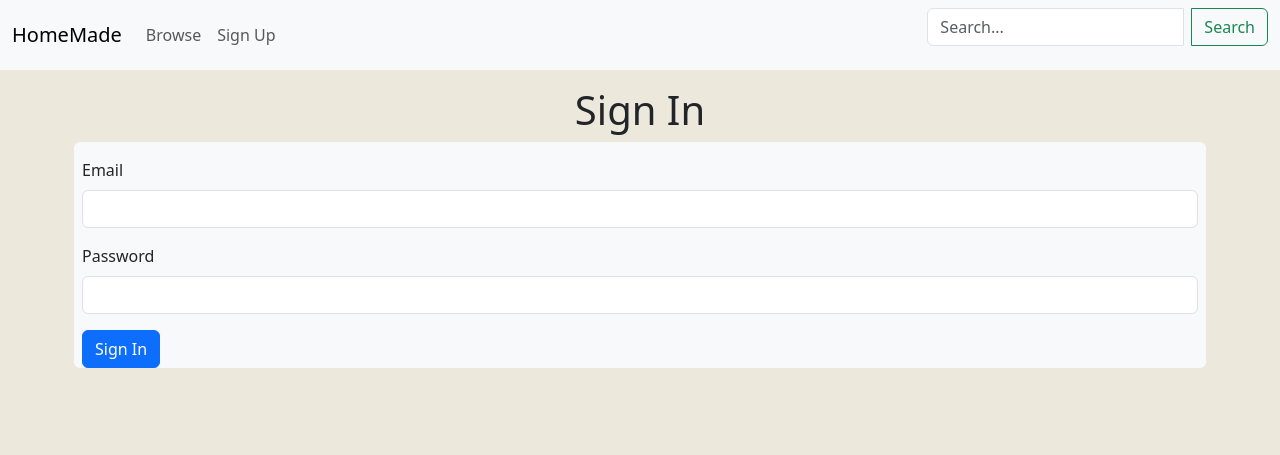
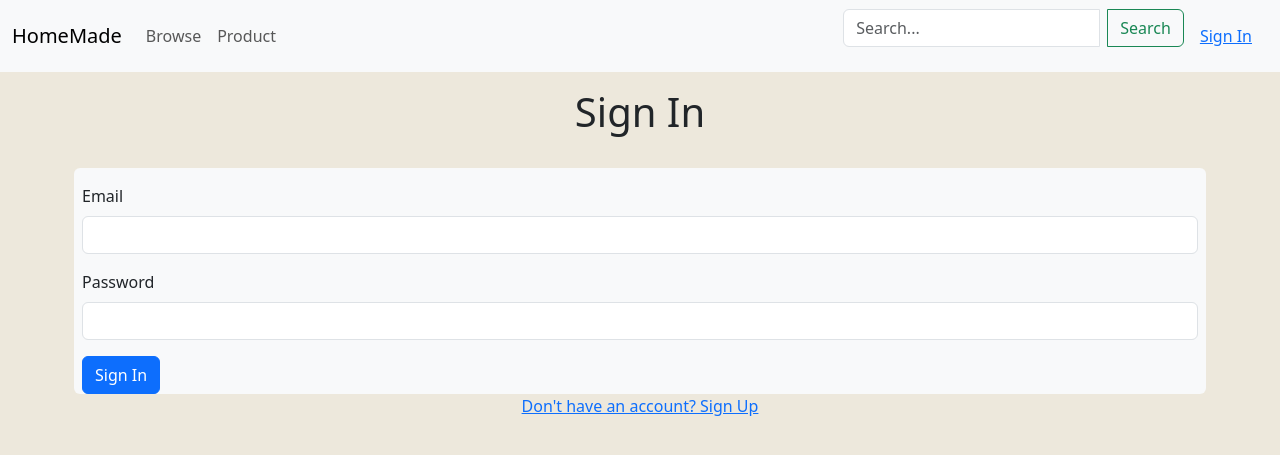
Before and after one commit to itsasamantha/homemadejems, a Flask app: page /sign_in in a window 1280 px wide. Shown: the top 455 px of the page. Run offline with Flask 3, Linux system fonts and the light colour scheme.

Commit message:
signin/up better now

```diff
--- a/main.py
+++ b/main.py
@@ -1,4 +1,7 @@
-from flask import Flask, render_template, request, redirect, flash
+from flask import Flask, render_template, request, redirect, flash, abort
+
+import flask_login
+
 import pymysql
 from dynaconf import Dynaconf
 
@@ -10,6 +13,24 @@ conf = Dynaconf(
 )
 
 app.secret_key = conf.secret_key
+
+login_manager = flask_login.LoginManager()
+login_manager.init_app(app)
+
+
+class User:
+    is_authenticated = True
+    is_anonymous = False
+    is_active = True
+
+    def __init__(self, user_id, email, first_name, last_name):
+        self.id = user_id
+        self.email = email
+        self.first_name = first_name
+        self.last_name = last_name
+
+    def get_id(self):
+        return str(self.id)
 
 
 def connect_db():
@@ -23,6 +44,22 @@ def connect_db():
     )
 
     return conn
+
+
+@login_manager.user_loader
+def load_user(user_id):
+    conn = connect_db()
+    cursor = conn.cursor()
+    cursor.execute(f"SELECT * FROM `Customer` WHERE `id` = {user_id};")
+
+    result = cursor.fetchone()
+
+    cursor.close()
+    conn.close()
+
+    if result is not None:
+        return User(result["id"], result["email"], result["first_name"],result["last_name"])
+
 
 @app.route("/")
 def index():
@@ -50,49 +87,102 @@ def product_browse():
     return render_template("browse.html.jinja", products = results)
 
 
-@app.route("/product")
-def product():
-    return render_template("product.html.jinja")
+@app.route("/product/<product_id>")
+def product(product_id):
+    conn = connect_db()
 
-@app.route("/sign_in")
-def sign_in():
-    return render_template("sign_in.html.jinja")
+    cursor = conn.cursor()
+    cursor.execute(f"SELECT * FROM `Products` WHERE `id` = {product_id};")
+
+    result = cursor.fetchone()
+
+    if result is None:
+        abort(404)
+
+    cursor.close()
+    conn.close()
+
+    return render_template("product.html.jinja", product = result)
+
+
 
 @app.route("/sign_up", methods = ["POST","GET"])
 def sign_up():
-    if request.method == "POST":
-        first_name = request.form["first_name"]
-        last_name = request.form["last_name"]
-        email = request.form["email"]
-        password = request.form["password"]
-        confirm_password = request.form["confirm_password"]
-        address = request.form["address"]
+    if flask_login.current_user.is_authenticated:
+        return redirect("/")
+    else:
+        if request.method == "POST":
+            first_name = request.form["first_name"]
+            last_name = request.form["last_name"]
+            email = request.form["email"]
+            password = request.form["password"]
+            confirm_password = request.form["confirm_password"]
+            address = request.form["address"]
 
-        if password != confirm_password:
-            flash("Your passwords do not match.")
-            return render_template("sign_up.html.jinja")
-        else:
-            if len(password) < 10:
-                flash("Your password should be at least 10 characters.")
+            if password != confirm_password:
+                flash("Your passwords do not match.")
+                return render_template("sign_up.html.jinja")
             else:
-                conn = connect_db()
+                if len(password) < 10:
+                    flash("Your password should be at least 10 characters.")
+                else:
+                    conn = connect_db()
 
-                cursor = conn.cursor()
-                try:
-                    cursor.execute(f"""
-                    INSERT INTO `Customer`
-                        (`first_name`, `last_name`,`email`,`password`, `address`)
-                        VALUES
-                            ('{first_name}', '{last_name}', '{email}', '{password}', '{address}');
+                    cursor = conn.cursor()
+                    try:
+                        cursor.execute(f"""
+                        INSERT INTO `Customer`
+                            (`first_name`, `last_name`,`email`,`password`, `address`)
+                            VALUES
+                                ('{first_name}', '{last_name}', '{email}', '{password}', '{address}');
 
-                    """)
-                except pymysql.err.IntegrityError:
-                    flash("There is already an account with this email.")
-                else:
-                    return redirect("/sign_in")
-                finally:
-                    cursor.close()
-                    conn.close()
+                        """)
+                    except pymysql.err.IntegrityError:
+                        flash("There is already an account with this email.")
+                    else:
+                        return redirect("/sign_in")
+                    finally:
+                        cursor.close()
+                        conn.close()
+        return render_template("sign_up.html.jinja")
+
+@app.route("/sign_in",methods = ["POST","GET"])
+def sign_in():
+    if flask_login.current_user.is_authenticated:
+        return redirect("/")
+    else:
+        if request.method == "POST":
+            email = request.form["email"].strip()
+            password = request.form["password"]
+
+            conn = connect_db()
+            cursor = conn.cursor()
 
 
-    return render_template("sign_up.html.jinja")
+
+            cursor.execute(f"SELECT * FROM `Customer` WHERE `email` = '{email}';")
+            result = cursor.fetchone()
+
+            if result is None:
+                flash("Your email or password is incorrect")
+            elif password != result["password"]:
+                flash("Your email or password is incorrect")
+            else:
+                user = User(result["id"], result["email"], result["first_name"],result["last_name"])
+                flask_login.login_user(user)
+
+                return redirect('/')
+
+
+        return render_template("sign_in.html.jinja")
+
+
+@app.route('/logout')
+def logout():
+    flask_login.logout_user()
+    return redirect('/')
+
+@app.route('/cart')
+@flask_login.login_required
+def cart():
+    return "cart page"
--- a/templates/Components/navbar.html.jinja
+++ b/templates/Components/navbar.html.jinja
@@ -13,8 +13,11 @@
           <a class="nav-link" href="/browse">Browse</a>
         </li>
         <li class="nav-item">
-          <a class="nav-link" href="/sign_up"> Sign Up</a>
+          <a class="nav-link" href="/product"> Product</a>
         </li>
+        {# <li class="nav-item">
+          <a class="nav-link" href="/sign_in"> Sign In</a>
+        </li> #}
         {# <li class="nav-item dropdown">
           <a class="nav-link dropdown-toggle" href="#" role="button" data-bs-toggle="dropdown" aria-expanded="false">
             Dropdown
@@ -36,6 +39,21 @@
           <button class="btn btn-outline-success" type="submit">Search</button>
         </div>
       </form>
+      {% if current_user.is_authenticated %}
+        <div class="dropdown">
+          <p class="dropdown-toggle p-3"  data-bs-toggle="dropdown" aria-expanded="false">
+            hi, {{current_user.first_name}}
+          </p>
+          <ul class="dropdown-menu">
+            <li><a class="dropdown-item" href="/logout">Logout</a></li>
+            {# <li><a class="dropdown-item" href="#">Another action</a></li>
+            <li><hr class="dropdown-divider"></li>
+            <li><a class="dropdown-item" href="#">Something else here</a></li> #}
+          </ul>
+        </div>
+      {% else %}
+        <a class= "p-3"href="/sign_in">Sign In</a>
+      {% endif %}
     </div>
   </div>
 </nav>
--- a/templates/sign_in.html.jinja
+++ b/templates/sign_in.html.jinja
@@ -9,9 +9,17 @@
   <body style="background-color: #EDE8DC">
     {% include "Components/navbar.html.jinja"%}
     <h1 class = "d-flex justify-content-center p-3">Sign In</h1>
+    <div class="container ">
+        {% for message in get_flashed_messages():%}
+            <div class="alert alert-danger" role="alert">
+                {{message}}
+            </div>
+        {%endfor%}
+        </div>
+        <br>
 
     <div class = "container">
-        <form class="row g-3 rounded bg-light" action = "/sign_up" method = "post">
+        <form class="row g-3 rounded bg-light" action = "/sign_in" method = "post">
             <div class="col-md-12">
                 <label for="inputEmail4" class="form-label">Email</label>
                 <input type="email" class="form-control" id="inputEmail4" name="email" required>
@@ -24,6 +32,7 @@
                 <button type="submit" class="btn btn-primary" >Sign In</button>
             </div>
         </form>
+        <a href="/sign_up" class=" d-flex justify-content-center">Don't have an account? Sign Up</a>
     </div>
 
 
--- a/templates/sign_up.html.jinja
+++ b/templates/sign_up.html.jinja
@@ -14,9 +14,9 @@
             <div class="alert alert-danger" role="alert">
                 {{message}}
             </div>
-    {%endfor%}
-    </div>
-    <br>
+        {%endfor%}
+        </div>
+        <br>
 
 
     <div class = "container">
```
